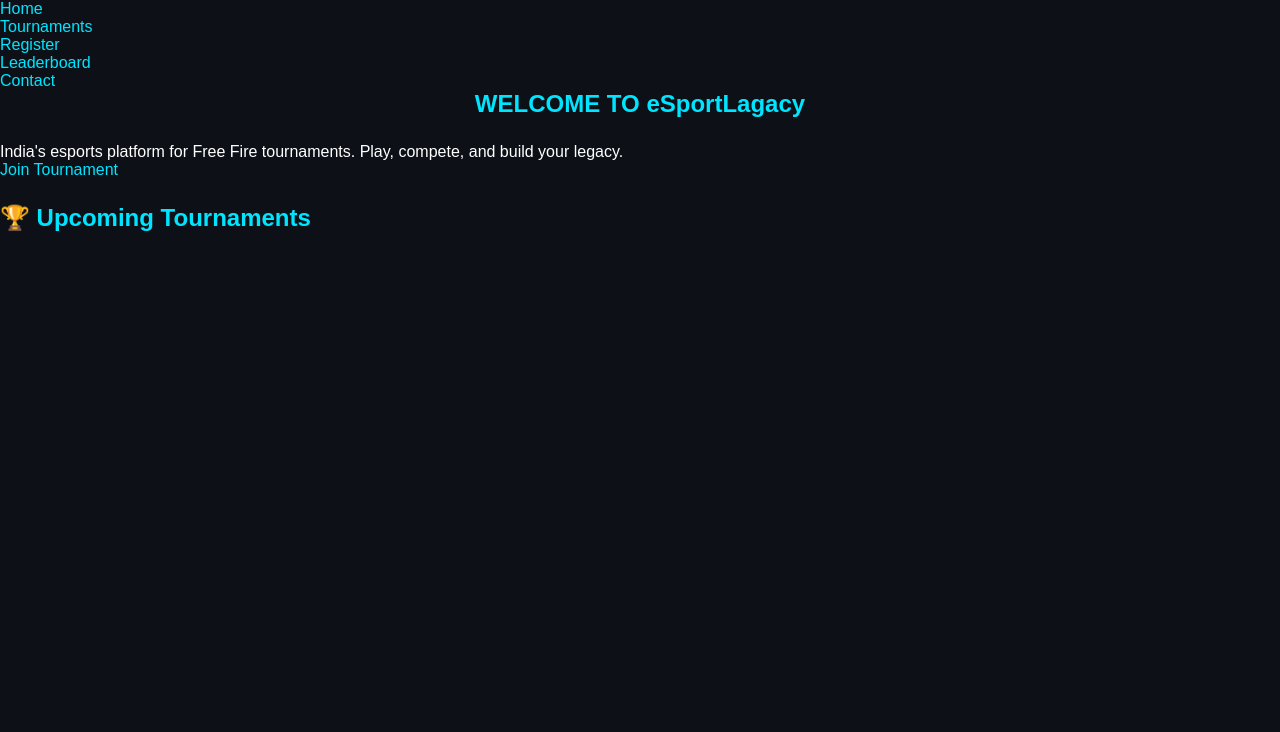
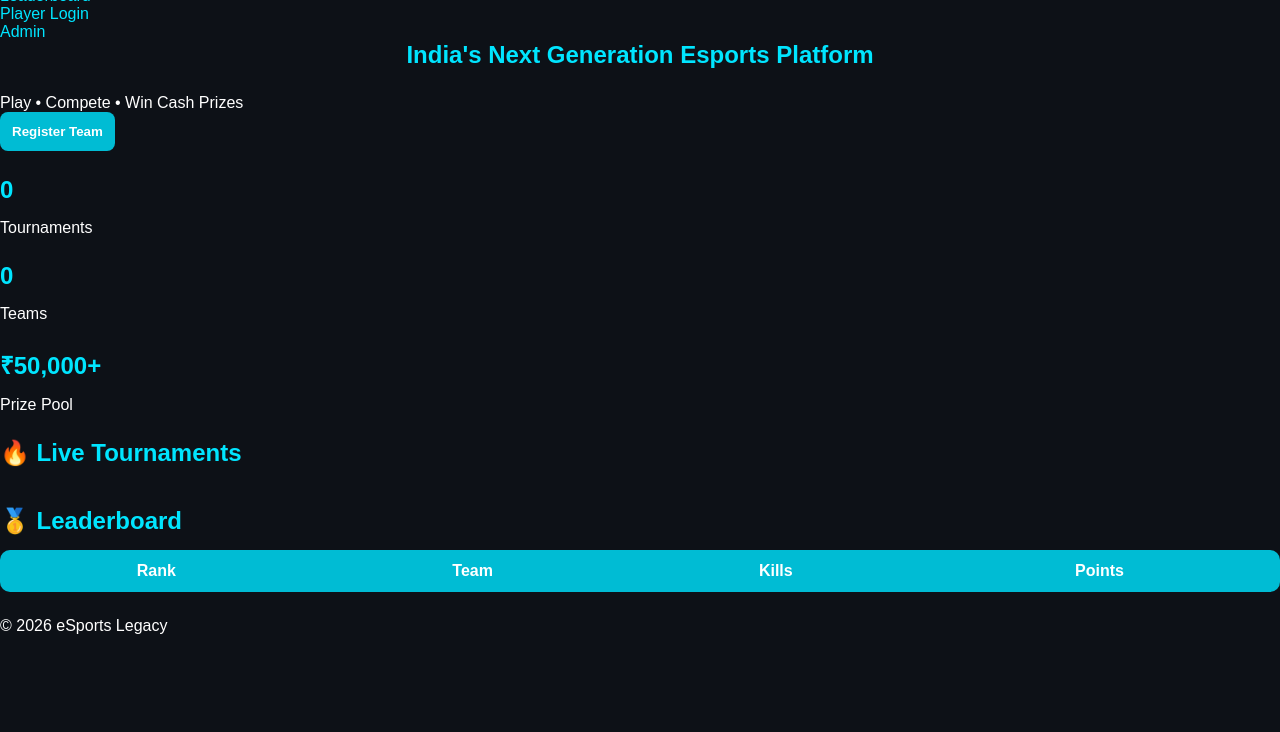
Before and after one commit to Ak56440/E_SPORT_AK, a plain HTML site: page index.html in a window 1280 px wide. Shown: the part 68-800 px from the top of the page. Drawn offline with Linux system fonts and the light colour scheme; no server answers.

Commit message:
Revise HTML structure and update content

```diff
--- a/index.html
+++ b/index.html
@@ -1,40 +1,155 @@
 <!DOCTYPE html>
 <html lang="en">
+
 <head>
+
 <meta charset="UTF-8">
-  <meta name="viewport" content="width=device-width, initial-scale=1.0">
-  <title>eSportLegacy</title>
+<meta name="viewport" content="width=device-width,initial-scale=1">
+
+<title>eSports Legacy</title>
+
 <link rel="stylesheet" href="style.css">
+
 </head>
+
 <body>
 
-<header>
+<!-- NAVBAR -->
+
 <nav class="navbar">
-    <h2 class="logo">🔥eSportLagacy</h2>
+
+<div class="logo">
+🏆 eSports Legacy
+</div>
+
 <ul>
-      <li><a href="#">Home</a></li>
-      <li><a href="#">Tournaments</a></li>
-      <li><a href="register.html">Register</a></li>
-      <li><a href="#">Leaderboard</a></li>
-      <li><a href="#">Contact</a></li>
+
+<li><a href="#home">Home</a></li>
+
+<li><a href="#tournaments">Tournaments</a></li>
+
+<li><a href="#leaderboard">Leaderboard</a></li>
+
+<li><a href="player-login.html">Player Login</a></li>
+
+<li><a href="admin-login.html">Admin</a></li>
+
 </ul>
+
 </nav>
-</header>
 
-<section class="hero">
-  <div class="hero-content">
-    <h1>WELCOME TO eSportLagacy</h1>
-    <p>India's esports platform for Free Fire tournaments. Play, compete, and build your legacy.</p>
-    <a href="register.html" class="btn">Join Tournament</a>
+<!-- HERO -->
+
+<section class="hero" id="home">
+
+<h1>India's Next Generation Esports Platform</h1>
+
+<p>
+
+Play • Compete • Win Cash Prizes
+
+</p>
+
+<a href="register.html">
+
+<button>
+
+Register Team
+
+</button>
+
+</a>
+
+</section>
+
+<!-- STATS -->
+
+<section class="stats">
+
+<div class="stat">
+
+<h2 id="totalTournament">0</h2>
+
+<p>Tournaments</p>
+
 </div>
-</section>
-<section class="tournaments">
-    <h2>🏆 Upcoming Tournaments</h2>
 
-    <div class="card-container" id="tournamentList">
+<div class="stat">
+
+<h2 id="totalTeams">0</h2>
+
+<p>Teams</p>
+
+</div>
+
+<div class="stat">
+
+<h2>₹50,000+</h2>
+
+<p>Prize Pool</p>
+
 </div>
 
 </section>
-  <script type="module" src="tournaments.js"></script>
+
+<!-- TOURNAMENTS -->
+
+<section id="tournaments">
+
+<h2>🔥 Live Tournaments</h2>
+
+<div id="tournamentList" class="cards">
+
+</div>
+
+</section>
+
+<!-- LEADERBOARD -->
+
+<section id="leaderboard">
+
+<h2>🥇 Leaderboard</h2>
+
+<table>
+
+<thead>
+
+<tr>
+
+<th>Rank</th>
+
+<th>Team</th>
+
+<th>Kills</th>
+
+<th>Points</th>
+
+</tr>
+
+</thead>
+
+<tbody id="leaderboardTable">
+
+</tbody>
+
+</table>
+
+</section>
+
+<!-- FOOTER -->
+
+<footer>
+
+<p>
+
+© 2026 eSports Legacy
+
+</p>
+
+</footer>
+
+<script type="module" src="script.js"></script>
+
 </body>
+
 </html>
```
Lines whose indentation alone changed are shown as unchanged.
